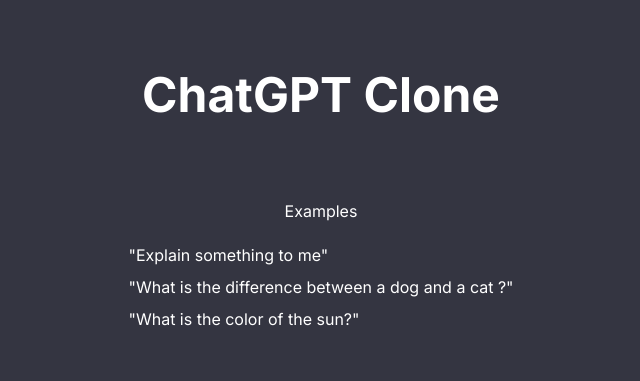
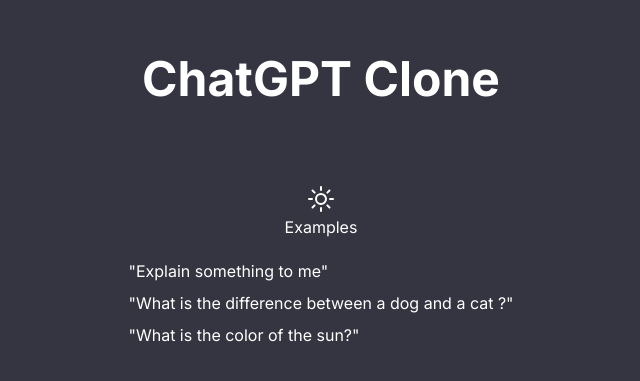
Before and after one commit to arunavabasucom/chatgptclone, a Next.js app: page / in a window 1280 px wide. Shown: the part 199-580 px from the top of the page, without its empty margins (319-959 px from the left). Built offline with nearby package versions, Linux system fonts and the light colour scheme.

Commit message:
feat: adding sunicon

```diff
--- a/src/app/page.tsx
+++ b/src/app/page.tsx
@@ -1,4 +1,7 @@
 import React from "react";
+import { SunIcon } from '@heroicons/react/24/outline';
+
+
 
 function HomePage() {
   return (
@@ -8,6 +11,7 @@
         <div>
           <div className="flex flex-col items-center justify-center mb-5">
             {/*Sun Icon*/}
+            <SunIcon className="h-8 w-8"/>
             <h2>Examples</h2>
           </div>
           <div className="space-y-2">
```
Also changed, not shown: package.json (+6 -5 lines), 1 other file (tests, documents, lock files or other folders).
